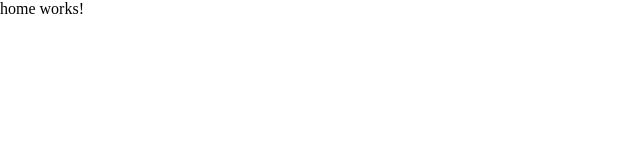
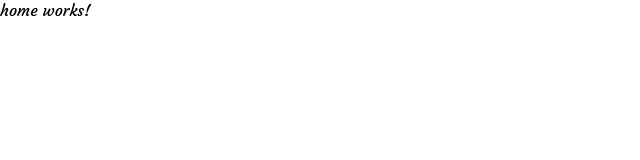
Before and after one commit to azerty0220pl/qualcosa, an Angular app: page / in a window 1280 px wide. Shown: the top 160 px of the page, without its empty margins (0-640 px from the left). Built offline with nearby package versions, Linux system fonts and the light colour scheme.

Commit message:
fonts and colors added

```diff
--- a/src/styles.scss
+++ b/src/styles.scss
@@ -1,3 +1,13 @@
+@font-face {
+    font-family: 'Permanent Marker';
+    src: url('./assets/PermanentMarker-Regular.ttf') format('truetype');
+}
+
+@font-face {
+    font-family: 'Courgette';
+    src: url('./assets/Courgette-Regular.ttf') format('truetype');
+}
+
 * {
     box-sizing: border-box;
     margin: 0;
@@ -8,3 +18,27 @@ body {
     width: 100%;
     min-width: 320px;
 }
+
+h1, h2, h3, h4, h5, h6 {
+    font-family: 'Permanent Marker';
+}
+
+p, a {
+    font-family: 'Courgette';
+}
+
+.black {
+    color: #000;
+}
+
+.blue {
+    color: #0062F5;
+}
+
+.yellow {
+    color: #ffeeaaff;
+}
+
+.pink {
+    color: #D600AB;
+}
```
Also changed, not shown: src/assets/Courgette-Regular.ttf (added), src/assets/PermanentMarker-Regular.ttf (added).
